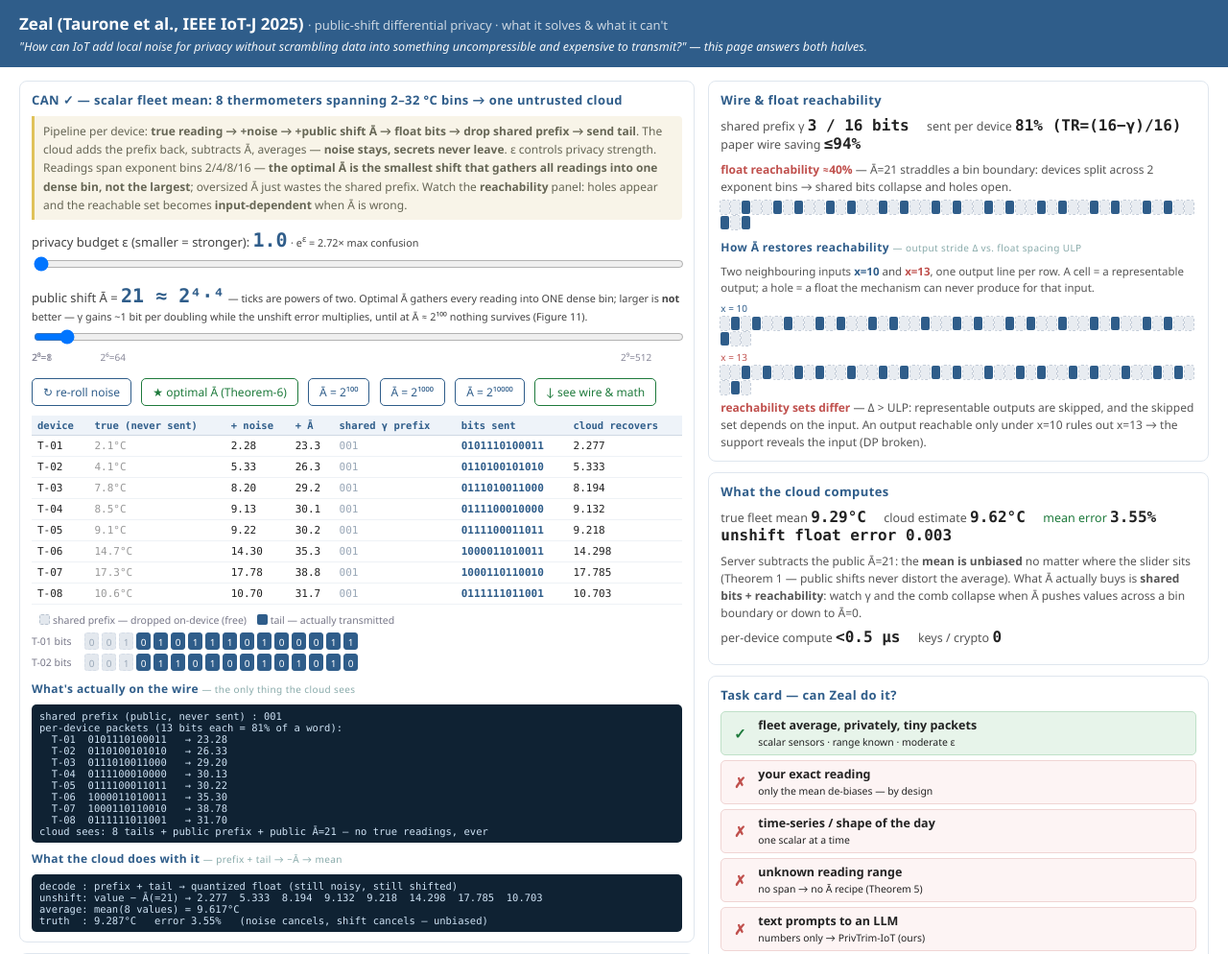
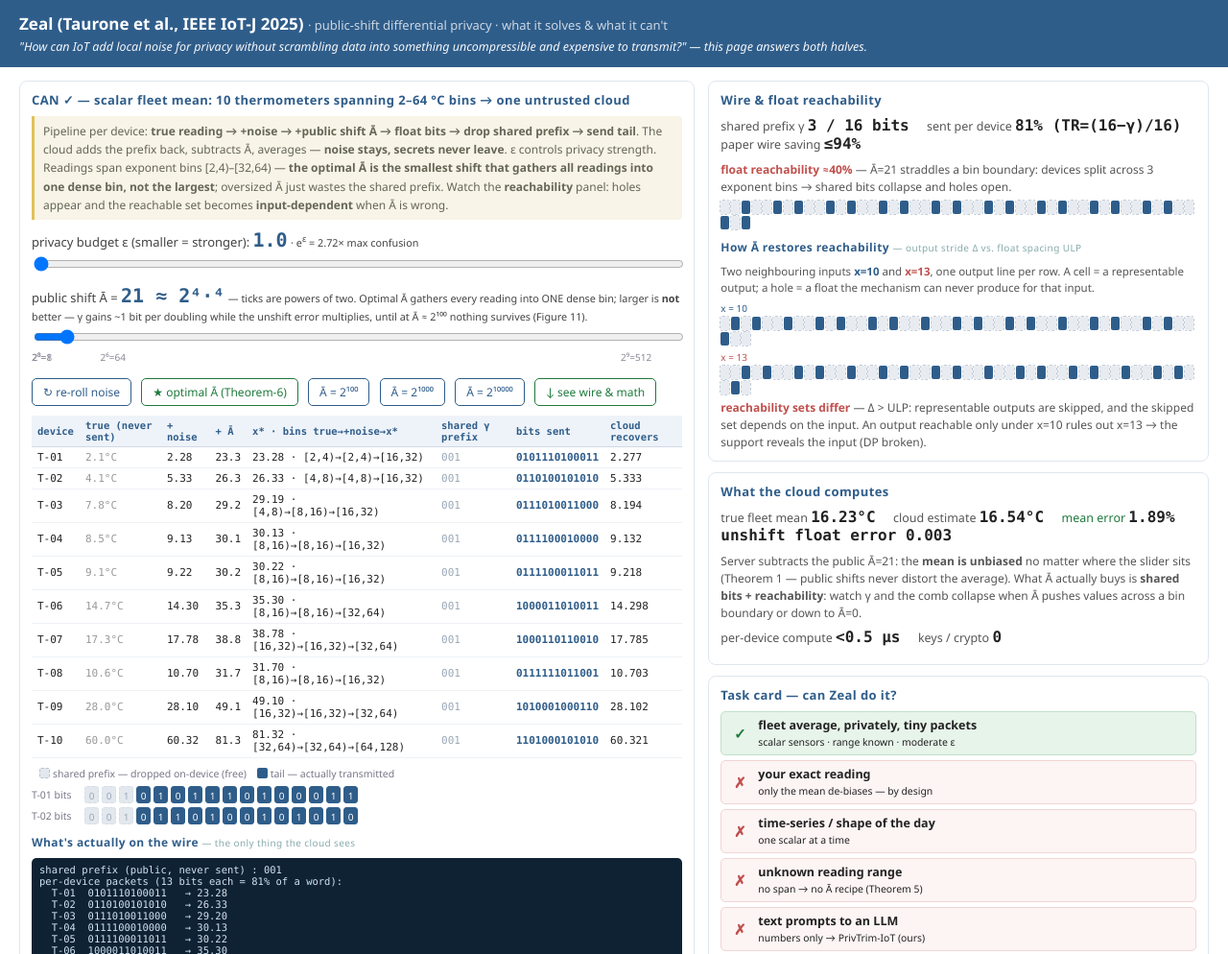
Before and after one commit to firesaku/PrivTrim-IoT, a plain HTML site: page zeal/zeal_demo_en.html in a window 1280 px wide. Shown: the top 994 px of the page at 96% size. Drawn offline with Linux system fonts and the light colour scheme.

Commit message:
zeal demo: 28C/60C readings spanning bins 2-6, power-of-two slider ticks, x* bin-path column, 2^100/2^1000/2^10000 Fig-11 presets

```diff
--- a/zeal/zeal_demo_en.html
+++ b/zeal/zeal_demo_en.html
@@ -91,12 +91,12 @@
   <!-- ================= left: the mechanism ================= -->
   <div class="left">
     <div class="panel">
-      <h3>CAN ✓ — scalar fleet mean: 8 thermometers spanning 2–32 °C bins → one untrusted cloud</h3>
+      <h3>CAN ✓ — scalar fleet mean: 10 thermometers spanning 2–64 °C bins → one untrusted cloud</h3>
       <div class="hint" style="margin-bottom:8px">
         Pipeline per device: <b>true reading → +noise → +public shift Ā → float bits →
         drop shared prefix → send tail</b>. The cloud adds the prefix back, subtracts Ā,
         averages — <b>noise stays, secrets never leave</b>. ε controls privacy strength.
-        Readings span exponent bins 2/4/8/16 — <b>the optimal Ā is the smallest shift that
+        Readings span exponent bins [2,4)–[32,64) — <b>the optimal Ā is the smallest shift that
         gathers all readings into one dense bin, not the largest</b>; oversized Ā just wastes
         the shared prefix. Watch the <b>reachability</b> panel: holes appear and the
         reachable set becomes <b>input-dependent</b> when Ā is wrong.
@@ -124,6 +124,7 @@
       <div class="row" style="margin-top:10px" id="devtab">
         <table class="dtab">
           <tr><th>device</th><th>true (never sent)</th><th>+ noise</th><th>+ Ā</th>
+              <th>x* · bins true→+noise→x*</th>
               <th>shared γ prefix</th><th>bits sent</th><th>cloud recovers</th></tr>
           <tbody id="devices"></tbody>
         </table>
@@ -255,6 +256,8 @@ const SENSORS=[
   {n:"T-06", v:14.7,  u:"°C"},
   {n:"T-07", v:17.3,  u:"°C"},
   {n:"T-08", v:10.6,  u:"°C"},
+  {n:"T-09", v:28.0,  u:"°C"},
+  {n:"T-10", v:60.0,  u:"°C"},
 ];
 const TRUE_V=SENSORS.map(s=>s.v), NAMES=SENSORS.map(s=>s.n);
 let seed=12345, noise=[], giantE=0;
@@ -280,6 +283,13 @@ function unbits(v){
   const lo=Math.pow(2,e-1);
   const m=Math.round((a-lo)/lo*2047)&2047;          // same quantization as bits()
   return s*lo*(1+m/2047);
+}
+/* exponent-bin label for the bin-path column: [2^e, 2^(e+1)) */
+function binLabel(v){
+  if(v<0) return "neg";
+  const e=Math.floor(Math.log2(Math.max(v,1e-9)));
+  const lo=Math.pow(2,e);
+  return "["+lo+","+(lo*2)+")";
 }
 function commonPrefix(lists){
   const n=lists[0].length; let g=0;
@@ -340,6 +350,7 @@ function render(){
     document.getElementById("devices").innerHTML=TRUE_V.map((v,i)=>
       `<tr><td>${NAMES[i]}</td><td class="true">${v.toFixed(1)}°C</td>
        <td>${noisy[i].toFixed(2)}</td><td>2${toSup(giantE)}+${noisy[i].toFixed(2)}</td>
+       <td>2${toSup(giantE)} · e=${giantE}</td>
        <td style="color:#9aa8b8">all 16</td><td class="sent">(none)</td>
        <td>0.000</td></tr>`).join("");
     document.getElementById("bitviz").innerHTML=
@@ -414,8 +425,10 @@ function render(){
   document.getElementById("devices").innerHTML=TRUE_V.map((v,i)=>{
     const shared=bl[i].slice(0,gamma).join(""), tail=bl[i].slice(gamma).join("");
     const back=unbits(shifted[i])-A;                     // wire value is quantized
+    const xstar=unbits(shifted[i]);
     return `<tr><td>${NAMES[i]}</td><td class="true">${v.toFixed(1)}${SENSORS[i].u}</td>
       <td>${noisy[i].toFixed(2)}</td><td>${shifted[i].toFixed(1)}</td>
+      <td>${xstar.toFixed(2)} · ${binLabel(v)}→${binLabel(noisy[i])}→${binLabel(xstar)}</td>
       <td style="color:#9aa8b8">${shared||"—"}</td><td class="sent">${tail}</td>
       <td>${back.toFixed(3)}</td></tr>`;}).join("");
 
```
